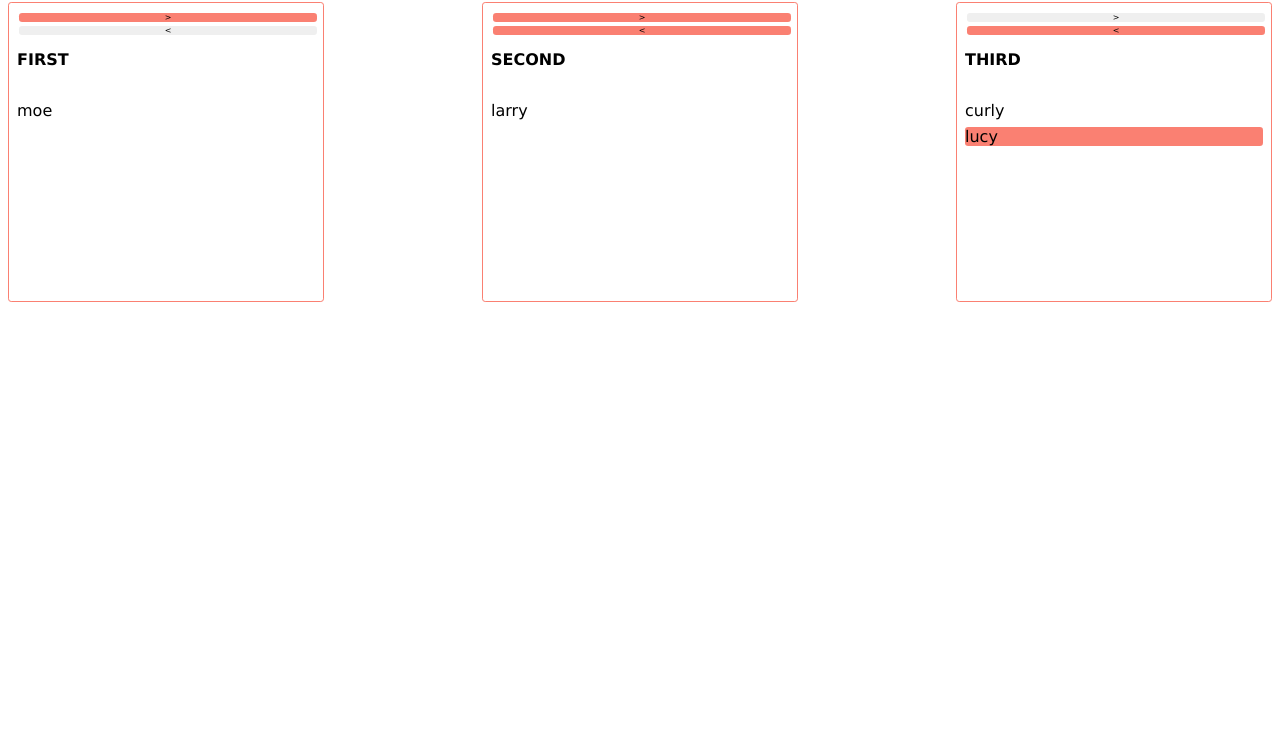
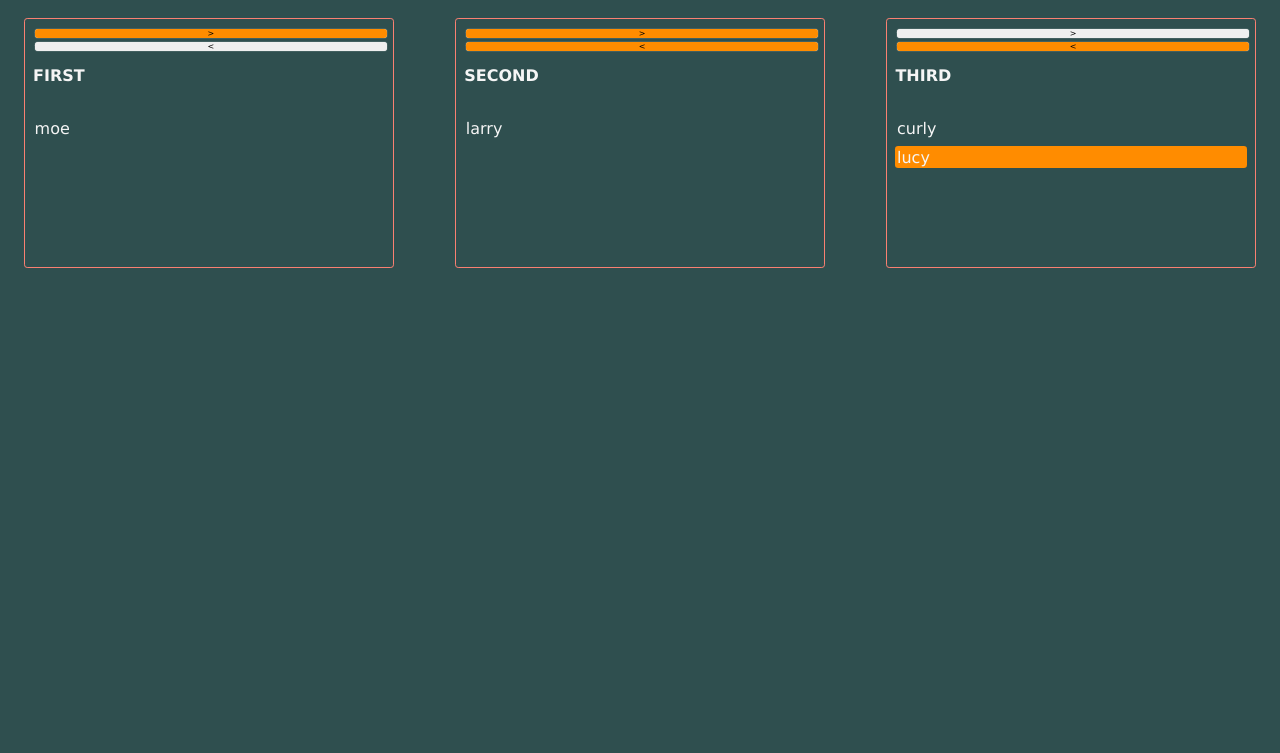
Before and after one commit to samfedenia/acme-first-second-third, a plain HTML site: page index.html in a window 1280 px wide. Shown: the part 47-800 px from the top of the page. Drawn offline with Linux system fonts and the light colour scheme.

Commit message:
updated style.css

```diff
--- a/style.css
+++ b/style.css
@@ -2,6 +2,10 @@
   box-sizing: border-box;
   font-family: Verdana;
   font-size: medium;
+}
+html {
+  background-color: darkslategrey;
+  color: whitesmoke;
 }
 h1 {
   display: flex;
@@ -11,7 +15,7 @@ h1 {
 
 #lists {
   display: flex;
-  justify-content: space-around;
+  justify-content: space-between;
   align-items: center;
 }
 #first,
@@ -21,13 +25,12 @@ h1 {
   text-transform: uppercase;
   display: flex;
   justify-content: flex-start;
-  align-items: space-around;
   flex-flow: column wrap;
   border: solid 1px salmon;
   border-radius: 0.2rem;
   padding: 0.5rem;
-  width: calc(100% / 4);
-  height: 300px;
+  width: 30%;
+  height: 250px;
 }
 button {
   font-size: 0.5rem;
@@ -36,12 +39,12 @@ button {
   margin: 2px;
   border: none;
   border-radius: 0.2rem;
-  box-shadow: 0 0 3px 0 #fff;
+  box-shadow: 0 0 1px 0 #fff;
 }
 button:focus {
-  box-shadow: 0 0 3px 0 #fff;
+  box-shadow: 0 0 1px 0 #fff;
   /* outline-style: auto; */
-  outline-color: black;
+  outline-color: #fff;
 }
 
 #lists {
@@ -50,6 +53,7 @@ button:focus {
   align-items: center;
   flex-flow: row nowrap;
   width: 100%;
+  padding: 1rem;
 }
 ul {
   display: flex;
@@ -63,10 +67,11 @@ ul {
   list-style: none;
 }
 li {
+  padding: 0.1em;
   width: 100%;
   border-radius: 0.2rem;
   margin: 0.2rem;
 }
 .selected {
-  background-color: salmon;
+  background-color: darkorange;
 }
```
